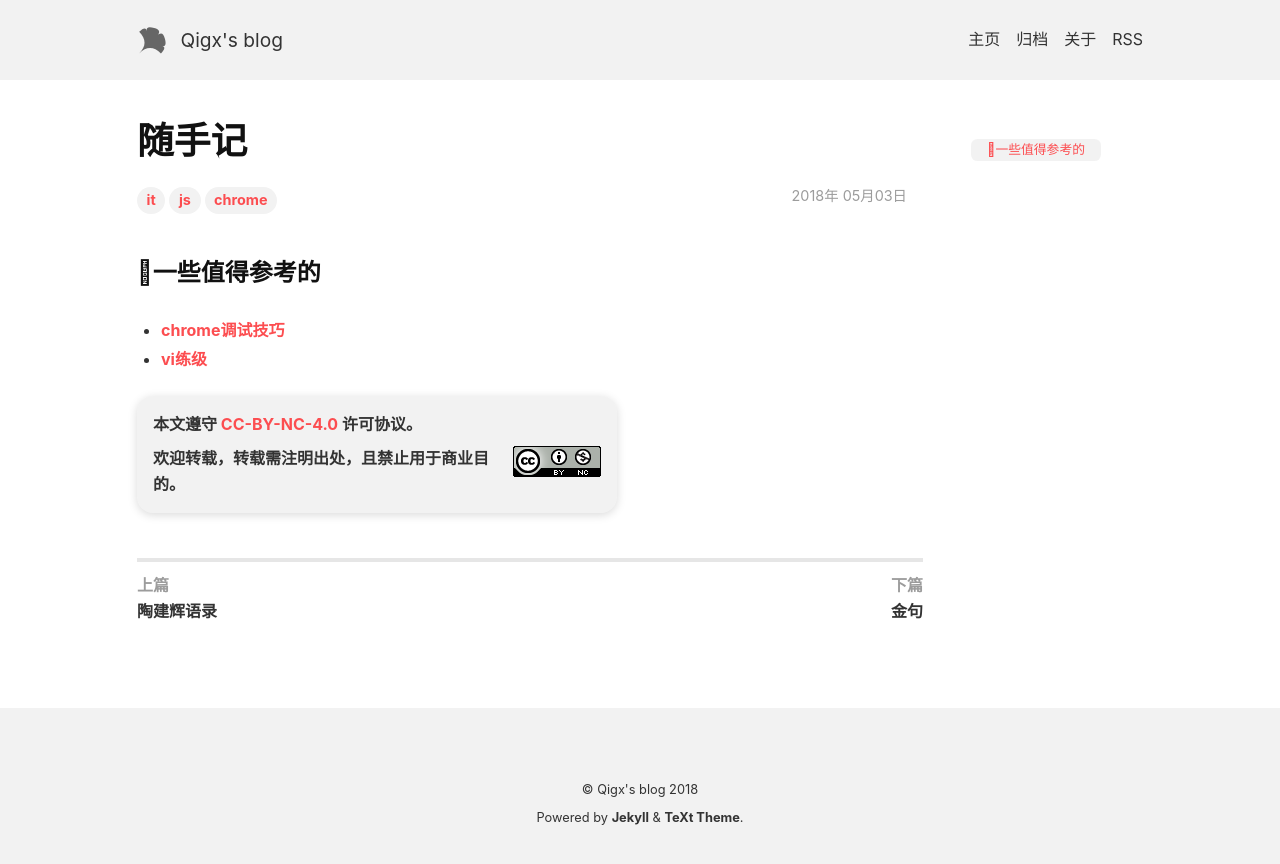
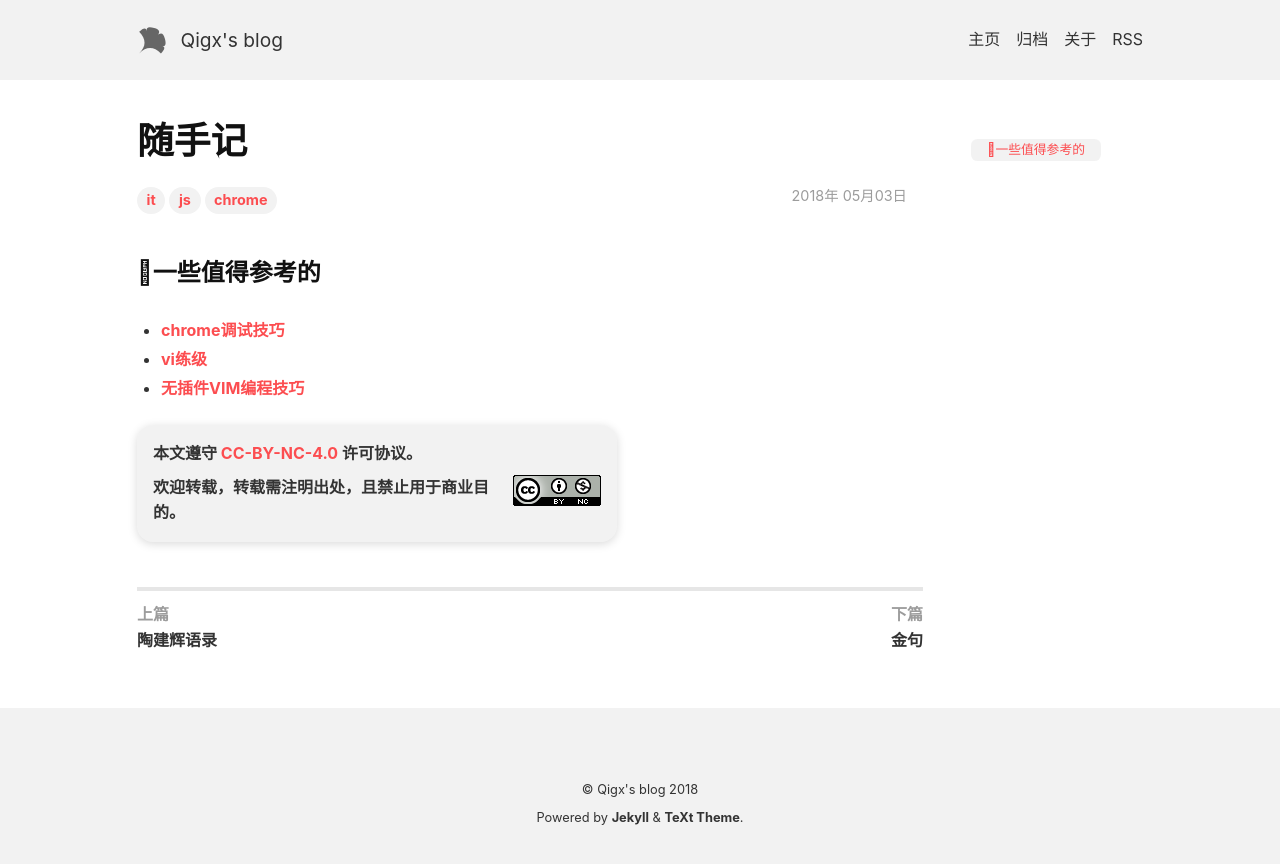
Before and after one commit to qigx/qigx.github.io, a Jekyll site: the page built from _posts/2018-05-03-随手记.md, in a window 1280 px wide. Shown: the top 864 px of the page. Built offline with Jekyll 4.4.1, drawn with Linux system fonts in a browser that asks for light colours; nearby versions of some CDN libraries; comment, search, counter and statistics services are not loaded.

Commit message:
fea modify

```diff
--- a/_posts/2018-05-03-随手记.md
+++ b/_posts/2018-05-03-随手记.md
@@ -9,3 +9,4 @@
 
 * [chrome调试技巧](https://flaviocopes.com/chrome-devtools-tips/#drag-and-drop-in-the-elements-panel)
 * [vi练级](https://coolshell.cn/articles/5426.html)
+* [无插件VIM编程技巧](https://coolshell.cn/articles/11312.html)
```
